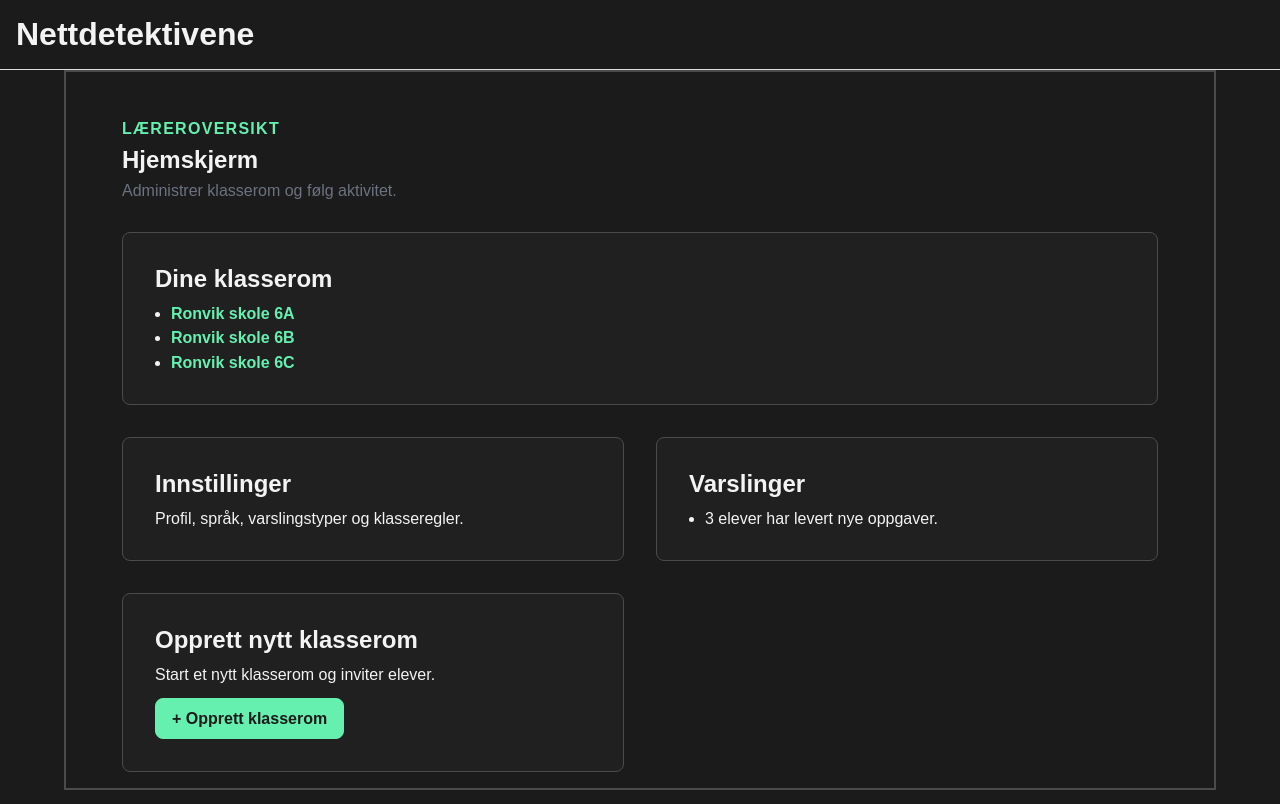
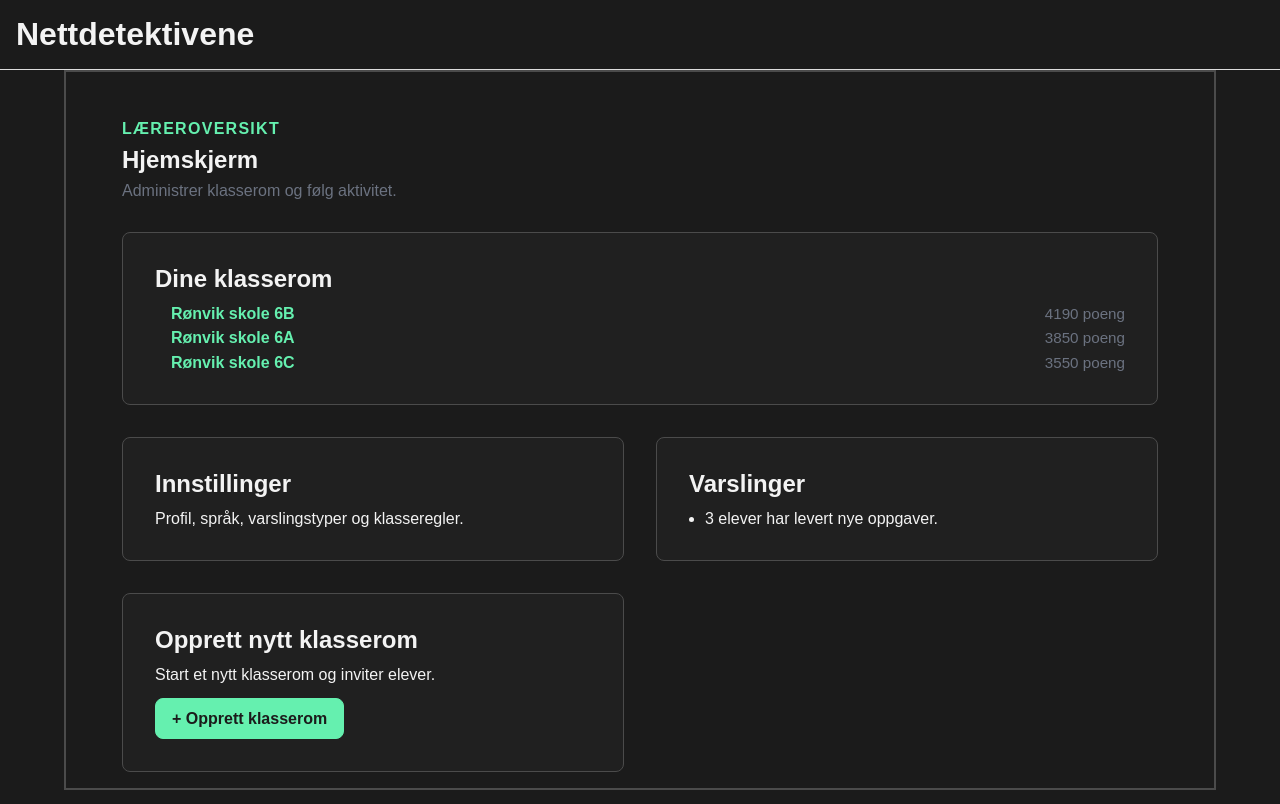
Before and after one commit to moss-flower/nettdetektivene-systemutvkling2, a Nuxt app in the folder frontend/: page /teacherOverview in a window 1280 px wide. Built offline with nearby package versions, Linux system fonts and the light colour scheme.

Commit message:
feat(teacherOverview): add total score overview for each class

```diff
--- a/frontend/app/pages/teacherOverview.vue
+++ b/frontend/app/pages/teacherOverview.vue
@@ -1,3 +1,9 @@
+<script setup lang="ts">
+const { getTeacherClassroomSummaries } = useTeacherDashboard();
+
+const classroomSummaries = computed(() => getTeacherClassroomSummaries());
+</script>
+
 <template>
   <section class="overviewPage">
     <header class="overviewHeader">
@@ -10,14 +16,9 @@
       <article class="panel classesPanel">
         <h2>Dine klasserom</h2>
         <ul class="classList">
-          <li>
-            <NuxtLink to="/classroomOverview?classroomId=ronvik-6a">Ronvik skole 6A</NuxtLink>
-          </li>
-          <li>
-            <NuxtLink to="/classroomOverview?classroomId=ronvik-6b">Ronvik skole 6B</NuxtLink>
-          </li>
-          <li>
-            <NuxtLink to="/classroomOverview?classroomId=ronvik-6c">Ronvik skole 6C</NuxtLink>
+          <li v-for="classroom in classroomSummaries" :key="classroom.id" class="classListItem">
+            <NuxtLink :to="`/classroomOverview?classroomId=${classroom.id}`">{{ classroom.name }}</NuxtLink>
+            <span class="classScore">{{ classroom.totalScore }} poeng</span>
           </li>
         </ul>
       </article>
@@ -102,9 +103,22 @@ h2 {
   gap: 0.4rem;
 }
 
+.classListItem {
+  display: flex;
+  align-items: baseline;
+  justify-content: space-between;
+  gap: 1rem;
+}
+
 .classList a {
   font-weight: 700;
   color: var(--primary);
+}
+
+.classScore {
+  color: var(--muted);
+  font-size: 0.95rem;
+  white-space: nowrap;
 }
 
 .panel--highlight {
```
